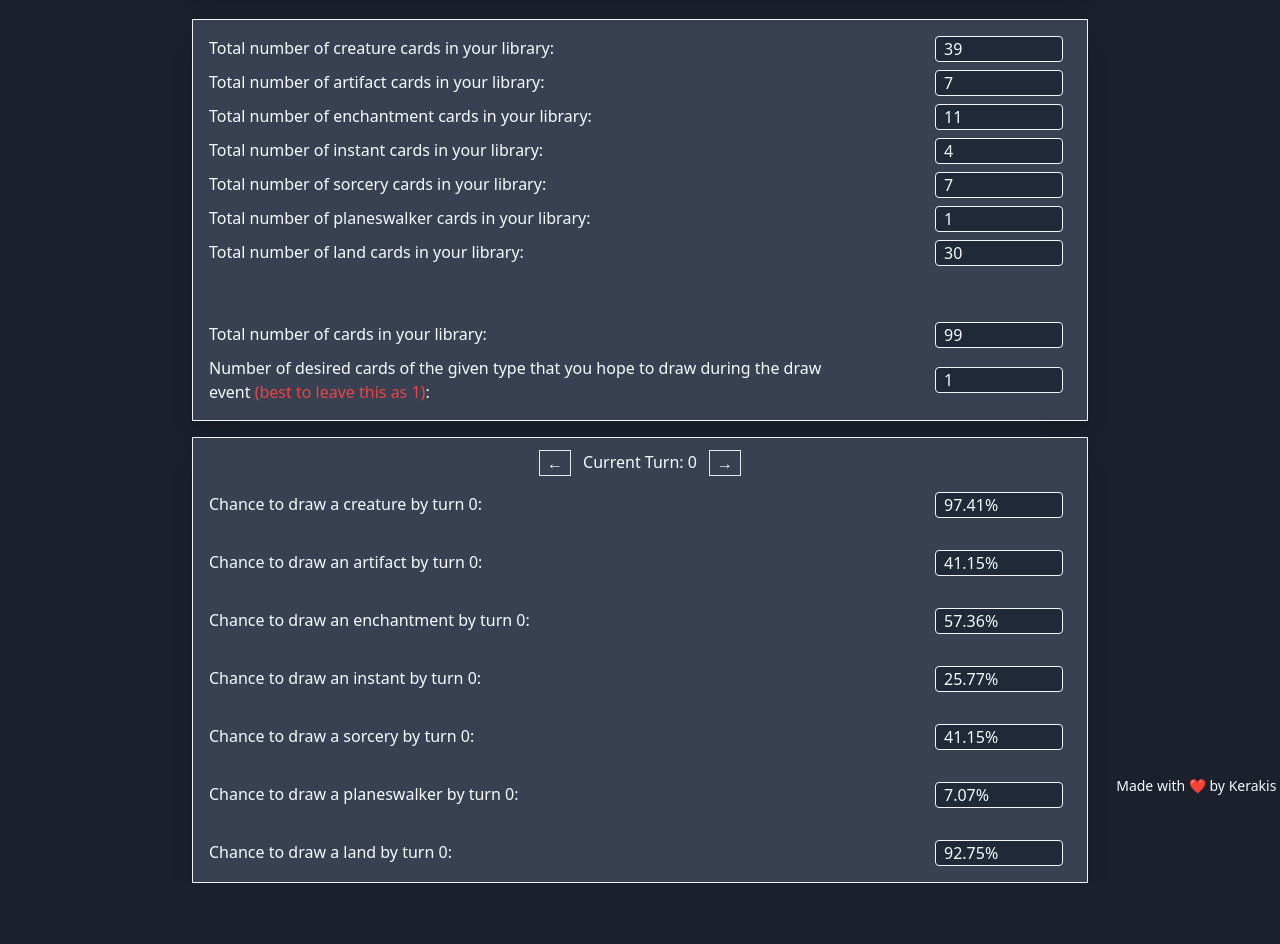
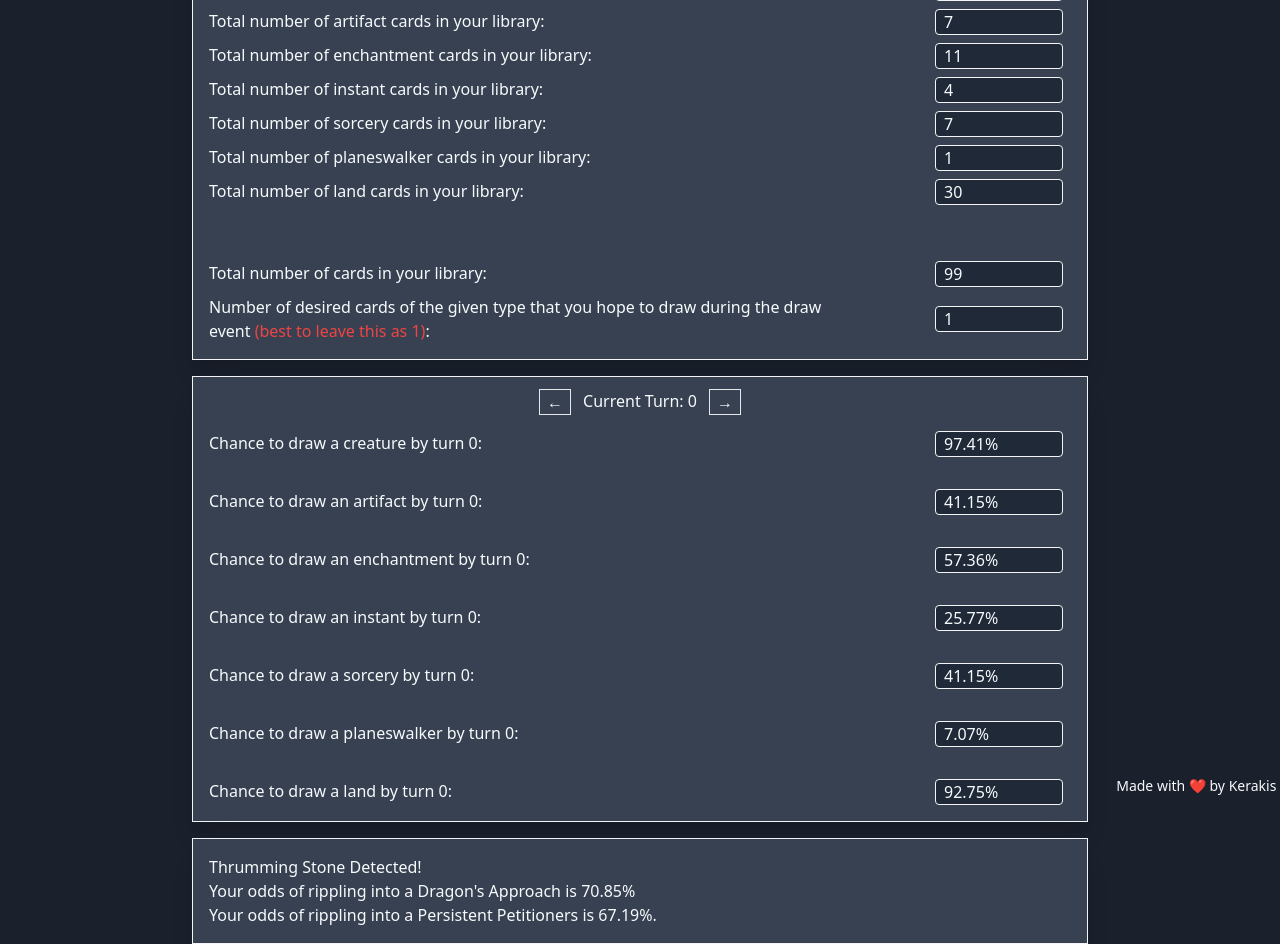
Before and after one commit to Kerakis/hypergeo-calc, a React (Create React App) app: page / in a window 1280 px wide. Before the commit the page ends 883 px from the top, so only its background shows below. Built offline with nearby package versions, Linux system fonts and the light colour scheme; the HTML template or start-up script is replaced by a standard one.

Commit message:
First pass at Thrumming Stone Detection

```diff
--- a/src/App.js
+++ b/src/App.js
@@ -15,6 +15,8 @@ export default function App() {
   const { value: sorceries, bind: bindSorceries } = useInput('7');
   const { value: planeswalkers, bind: bindPlaneswalkers } = useInput('1');
   const { value: lands, bind: bindLands } = useInput('30');
+  const dragonsApproach = 25;
+  const persistentPetitioners = 23;
 
   const creatureOdds = useHypGeo(N, creatures, n, x);
   const artifactOdds = useHypGeo(N, artifacts, n, x);
@@ -23,6 +25,14 @@ export default function App() {
   const sorceryOdds = useHypGeo(N, sorceries, n, x);
   const landOdds = useHypGeo(N, lands, n, x);
   const planeswalkerOdds = useHypGeo(N, planeswalkers, n, x);
+
+  const dragonsApproachOdds = useHypGeo(N - n, dragonsApproach - 1, 4, x); // One is subtracted since you have to cast the card to get the initial ripple
+  const persistentPetitionersOdds = useHypGeo(
+    N - n,
+    persistentPetitioners - 1,
+    4,
+    x
+  ); // One is subtracted since you have to cast the card to get the initial ripple
 
   const nextTurn = () => {
     setCurrentTurn(currentTurn + 1);
@@ -33,6 +43,16 @@ export default function App() {
       setCurrentTurn(currentTurn - 1);
     }
   };
+
+  const testCards = [
+    `Thrumming Stone`,
+    `Dragon's Approach`,
+    `Persistent Petitioners`,
+  ];
+
+  const hasThrummingStone = testCards.includes(`Thrumming Stone`);
+  const hasDragonsApproach = testCards.includes(`Dragon's Approach`);
+  const hasPersistentPetitioners = testCards.includes(`Persistent Petitioners`);
 
   return (
     <div className='flex flex-col md:h-screen mt-8 md:mt-0 align-center justify-center'>
@@ -234,6 +254,32 @@ export default function App() {
             </div>
           </div>
         </div>
+        <div className='m-auto flex flex-col bg-gray-700 container border-solid border border-gray-100 shadow-xl p-4 mt-4'>
+          {hasThrummingStone &&
+          hasDragonsApproach &&
+          hasPersistentPetitioners ? (
+            <div>
+              Thrumming Stone Detected! <br /> Your odds of rippling into a
+              Dragon's Approach is {dragonsApproachOdds}% <br /> Your odds of
+              rippling into a Persistent Petitioners is{' '}
+              {persistentPetitionersOdds}%.
+            </div>
+          ) : hasThrummingStone && hasDragonsApproach ? (
+            <div>
+              Thrumming Stone Detected! <br />
+              Your odds of rippling into a Dragon's Approach is{' '}
+              {dragonsApproachOdds}%
+            </div>
+          ) : hasThrummingStone && hasPersistentPetitioners ? (
+            <div>
+              Thrumming Stone Detected! <br />
+              Your odds of rippling into a Persistent Petitioners is{' '}
+              {persistentPetitionersOdds}%
+            </div>
+          ) : (
+            <div>Test</div>
+          )}
+        </div>
       </div>
       <footer className='mx-auto md:fixed md:right-0 md:bottom-0 m-1 mt-4 text-sm'>
         <p>
```
